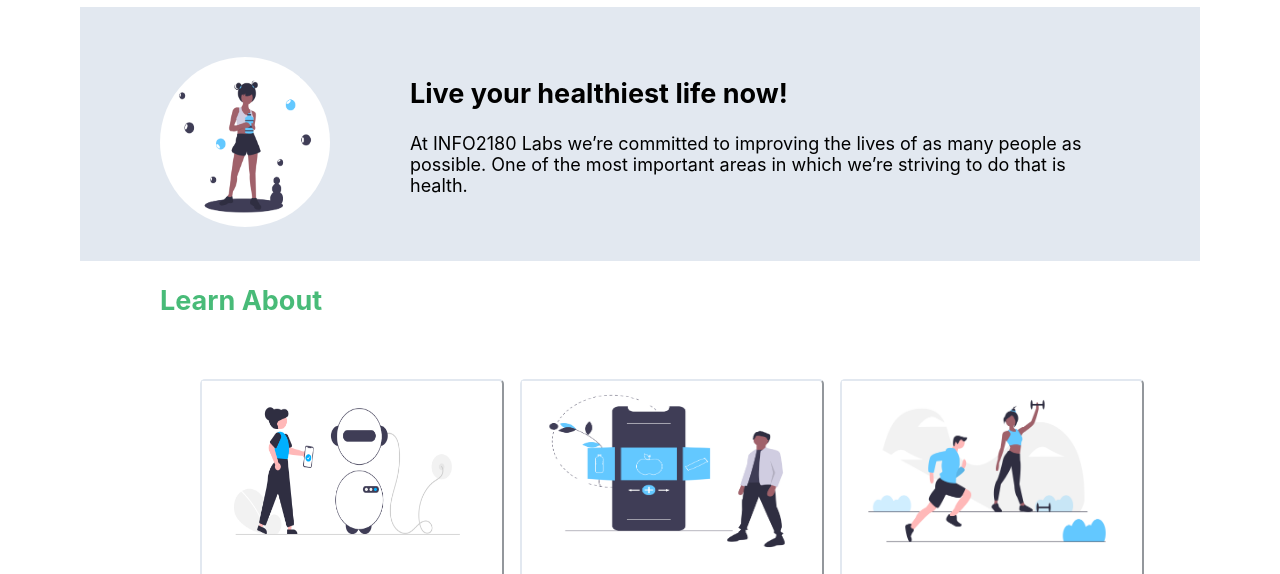
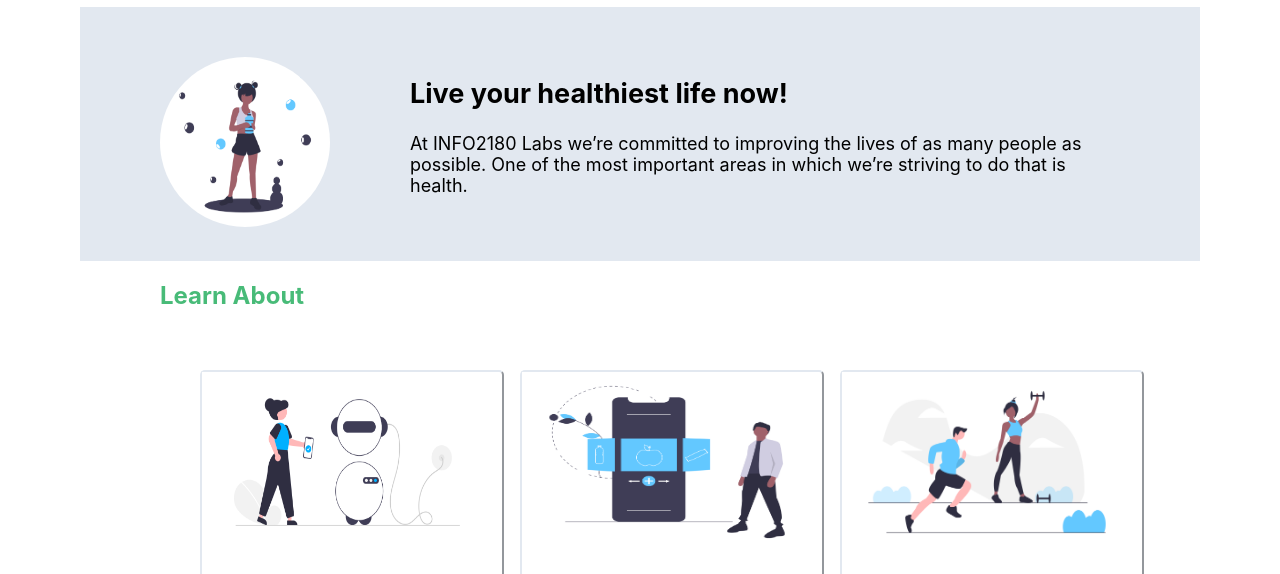
Before and after one commit to BNivia/info2180-project1, a plain HTML site: page index.html in a window 1280 px wide. Shown: the part 105-679 px from the top of the page. Drawn offline with Linux system fonts and the light colour scheme.

Commit message:
Minor changes to comments and other minor fixes with spacing.

```diff
--- a/styles.css
+++ b/styles.css
@@ -64,7 +64,7 @@ nav a:hover {
 }
 
 /*learn about here*/
-/*this is def with grid, 3 coloums, 1 row apply to whole container*/
+/*this is def with grid, 3 coloums, 1 row apply to cards*/
 
 .learn-about .cards {
   display: grid;
@@ -93,6 +93,11 @@ nav a:hover {
 .learn-about h2,
 .learn-about h3 {
   color: #48bb78;
+  font-size: 21px;
+}
+
+.learn-about h2 {
+  font-size: 24px;
 }
 
 /*testing*/
```
